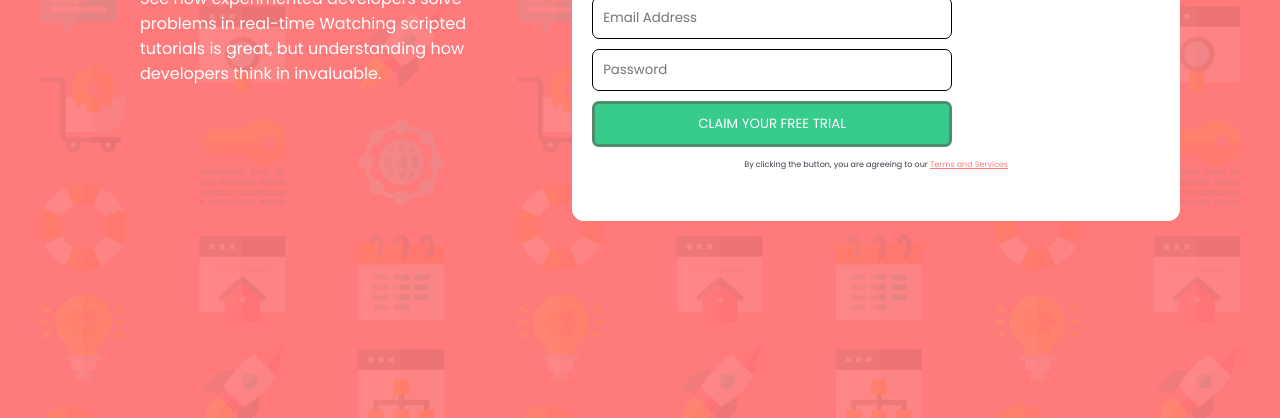
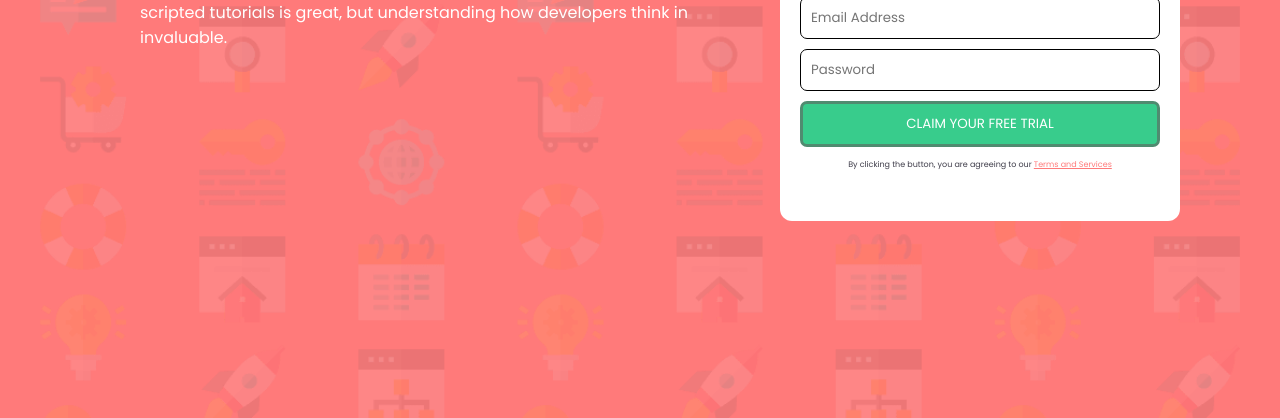
Before and after one commit to hassanamir05/round1, a plain HTML site: page index.html in a window 1280 px wide. Shown: the part 442-860 px from the top of the page. Drawn offline with Linux system fonts and the light colour scheme.

Commit message:
added index.html

```diff
--- a/index.html
+++ b/index.html
@@ -40,7 +40,7 @@
             <div class="discountContainer">
               <p><strong>Try it free 7 days</strong> the $20/mo. thereafter</p>
             </div>
-            <div style="background-color: #fff" class="form">
+            <div style="background-color: #fff; max-width: 400px" class="form">
               <form action="">
                 <div class="inputs">
                   <input type="text" placeholder="First Name" />
```
